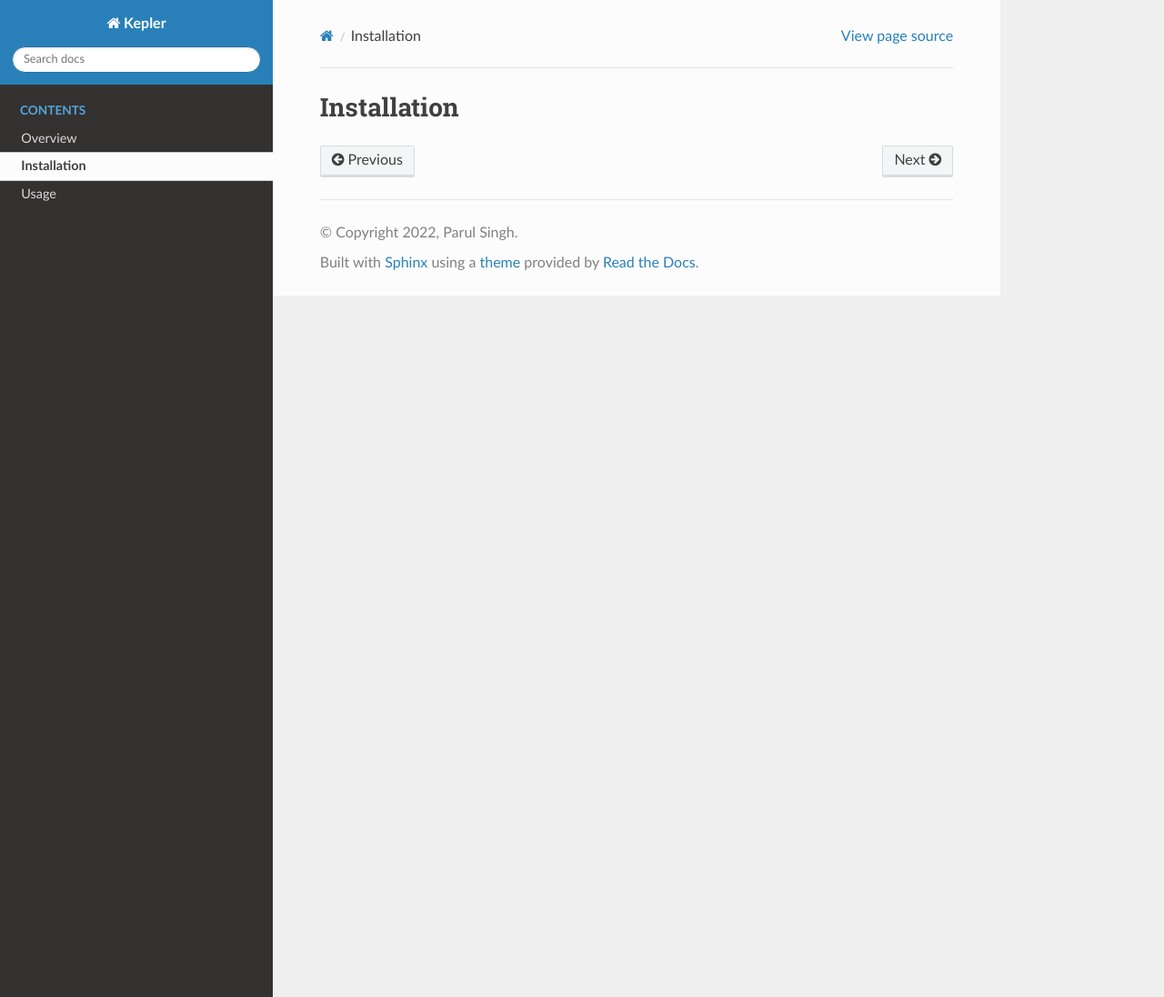
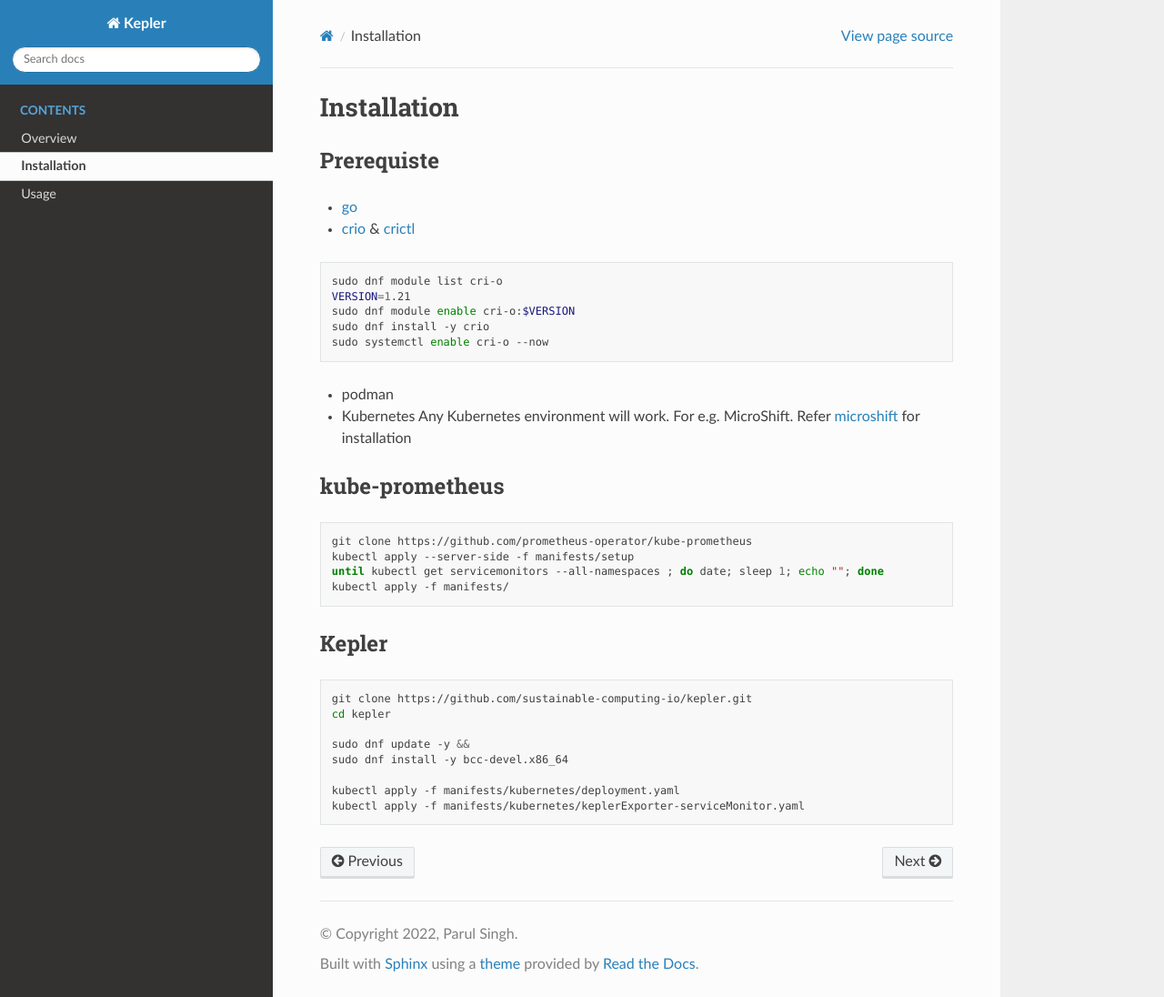
Before and after one commit to sustainable-computing-io/kepler-doc, a Sphinx documentation site: the page built from docs/source/installation/index.rst, in a window 1280 px wide and 1096 px high. Shown: the whole window at 91% size. Built offline with Sphinx 7.4.7 and the Read the Docs theme 2.0.0, drawn with Linux system fonts in a browser that asks for light colours; pages that are not in the unit, such as notebooks, are missing from menus.

Commit message:
Installation guide for kepler
Signed-off-by: Parul <parsingh@redhat.com>

```diff
--- a/docs/source/installation/index.rst
+++ b/docs/source/installation/index.rst
@@ -1,3 +1,45 @@
 ============
 Installation
 ============
+
+Prerequiste
+-----------
+
+- `go <https://go.dev/doc/install>`_
+
+- `crio <https://cri-o.io/>`_ & `crictl <https://github.com/kubernetes-sigs/cri-tools/blob/master/docs/crictl.md#install-crictl>`_
+
+.. code-block:: bash
+
+    sudo dnf module list cri-o
+    VERSION=1.21
+    sudo dnf module enable cri-o:$VERSION
+    sudo dnf install -y crio
+    sudo systemctl enable cri-o --now
+
+- podman
+
+- Kubernetes  Any Kubernetes environment will work. For e.g. MicroShift. Refer `microshift <https://microshift.io/docs/getting-started/#deploying-microshift>`_ for installation
+
+
+kube-prometheus
+---------------
+.. code-block:: bash
+
+    git clone https://github.com/prometheus-operator/kube-prometheus
+    kubectl apply --server-side -f manifests/setup
+    until kubectl get servicemonitors --all-namespaces ; do date; sleep 1; echo ""; done
+    kubectl apply -f manifests/
+
+Kepler
+------
+.. code-block:: bash
+
+    git clone https://github.com/sustainable-computing-io/kepler.git
+    cd kepler
+
+    sudo dnf update -y &&
+    sudo dnf install -y bcc-devel.x86_64
+
+    kubectl apply -f manifests/kubernetes/deployment.yaml
+    kubectl apply -f manifests/kubernetes/keplerExporter-serviceMonitor.yaml
```
